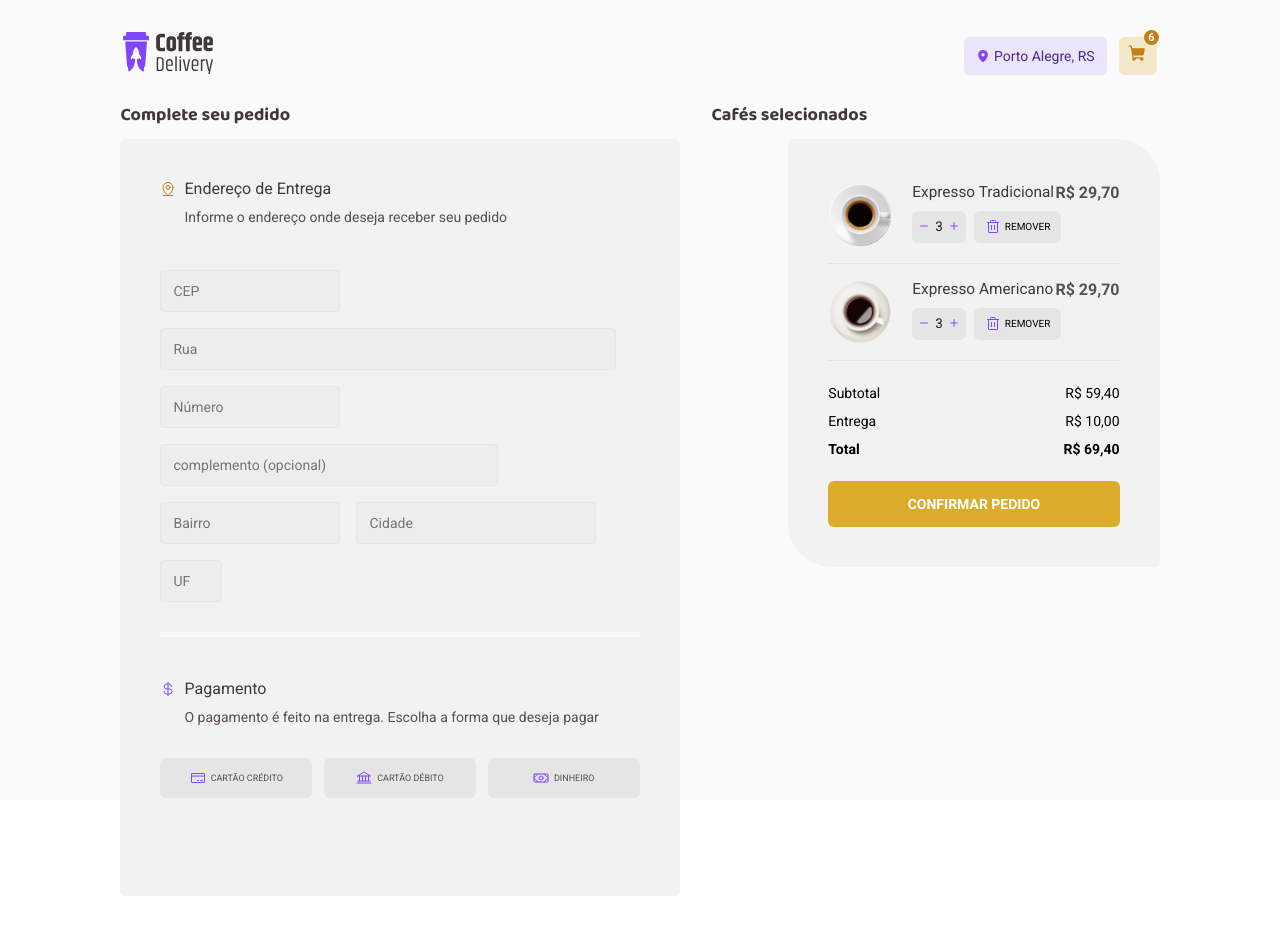
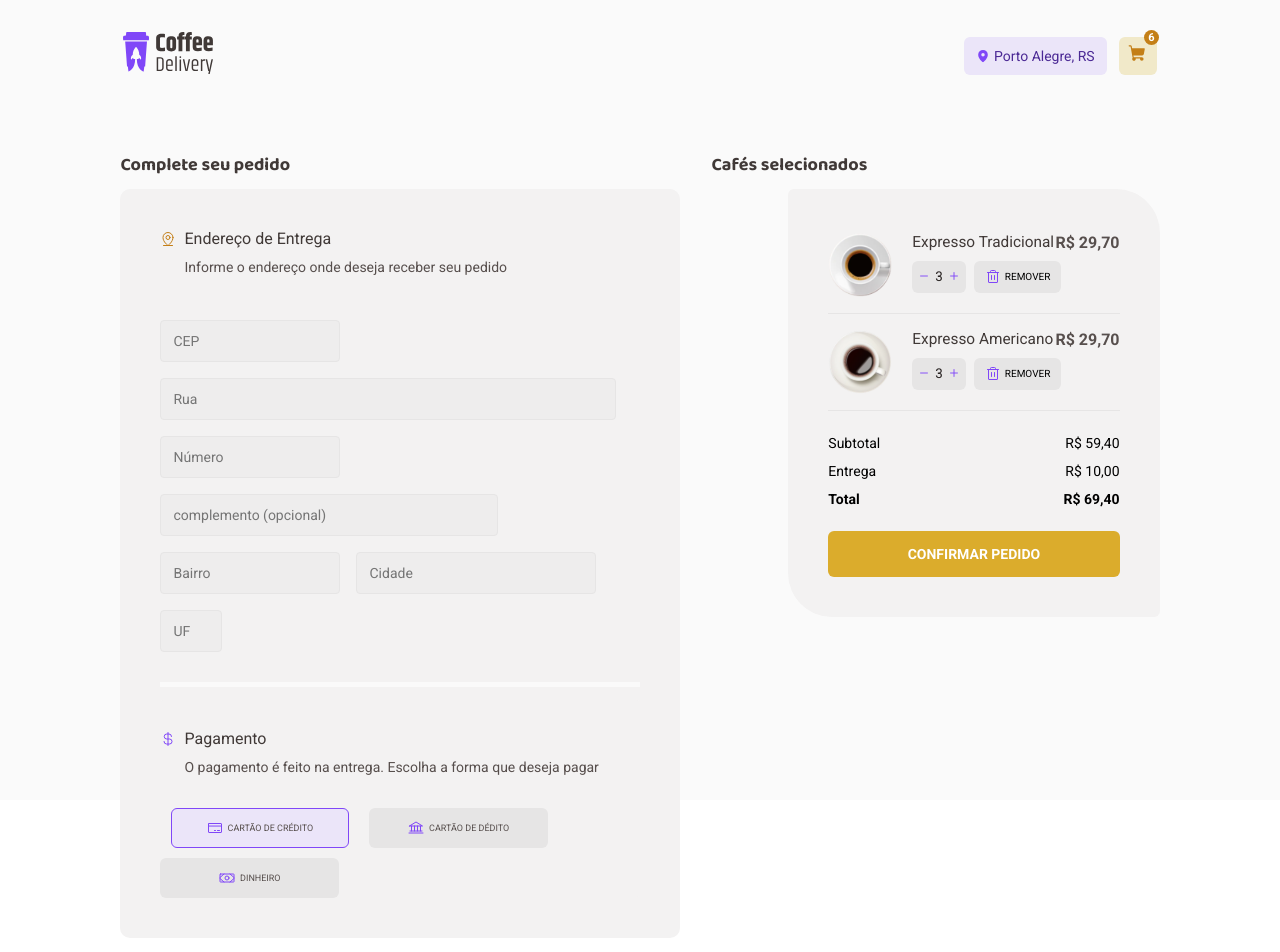
Before and after one commit to Jessica-Garcia/coffee-delivery-react, a React (Vite) app: page /checkout in a window 1280 px wide. Shown: the top 952 px of the page. Before the commit the page ends 896 px from the top, so only its background shows below. Built offline with nearby package versions, Linux system fonts and the light colour scheme; data requests are answered from the project's data file.

Commit message:
feat: complete product purchase

```diff
--- a/src/contexts/ProductsContext.tsx
+++ b/src/contexts/ProductsContext.tsx
@@ -24,13 +24,17 @@ interface OrderCheckout {
   neighborhood: string;
   city: string;
   uf: string;
+  paymentType: string;
+  /* paymentType: {
+    debit: string;
+    credit: string;
+    money: string;
+  }; */
 }
 
-interface PaymentOptions {
-  debit: string;
-  credit: string;
-  money: string;
-}
+/* interface PaymentOptions {
+  option: string | undefined;
+} */
 interface ProductsContextType {
   products: Product[];
   shoppingCart: ShoppingCartItem[];
@@ -44,6 +48,7 @@ interface ProductsContextType {
   getSubTotal: () => number;
   setItemQuantity: React.Dispatch<React.SetStateAction<number>>;
   createNewOrder: (data: OrderCheckout) => void;
+  clearShoppingCart: () => void;
 }
 
 export const ProductsContext = createContext({} as ProductsContextType);
@@ -53,10 +58,28 @@ export const ProductsProvider = ({ children }: ProductsProviderProps) => {
   const [products, setProducts] = useState<Product[]>([]);
   const [itemQuantity, setItemQuantity] = useState<number>(0);
   const [newOrder, setNewOrder] = useState<OrderCheckout>();
-  const [paymentOptions, setPaymentOptions] = useState<PaymentOptions>();
+
+  const loadProducts = useCallback(async () => {
+    const { data } = await api.get<Product[]>("products");
+    data && setProducts(data);
+  }, [setProducts]);
+
+  const loadCartProducts = useCallback(async () => {
+    const { data } = await api.get<ShoppingCartItem[]>("cart");
+    data && setShoppingCart(data);
+  }, [setShoppingCart]);
 
   const createNewOrder = (data: OrderCheckout) => {
-    const { cep, street, number, complement, neighborhood, city, uf } = data;
+    const {
+      cep,
+      street,
+      number,
+      complement,
+      neighborhood,
+      city,
+      uf,
+      paymentType,
+    } = data;
 
     setNewOrder({
       cep,
@@ -66,6 +89,7 @@ export const ProductsProvider = ({ children }: ProductsProviderProps) => {
       neighborhood,
       city,
       uf,
+      paymentType,
     });
   };
 
@@ -127,19 +151,17 @@ export const ProductsProvider = ({ children }: ProductsProviderProps) => {
     return subTotal;
   };
 
-  const loadProducts = useCallback(async () => {
-    const { data } = await api.get<Product[]>("products");
-    data && setProducts(data);
-  }, [setProducts]);
+  const clearShoppingCart = async () => {
+    await shoppingCart.forEach((item) => {
+      api.delete<ShoppingCartItem>(`cart/${item.id}`);
+    });
+    amountItemsInHeaderCart();
+    loadCartProducts();
+  };
 
   useEffect(() => {
     loadProducts();
   }, [loadProducts]);
-
-  const loadCartProducts = useCallback(async () => {
-    const { data } = await api.get<ShoppingCartItem[]>("cart");
-    data && setShoppingCart(data);
-  }, [setShoppingCart]);
 
   useEffect(() => {
     loadCartProducts();
@@ -160,6 +182,7 @@ export const ProductsProvider = ({ children }: ProductsProviderProps) => {
         amountItemsInHeaderCart,
         getSubTotal,
         createNewOrder,
+        clearShoppingCart,
       }}
     >
       {children}
--- a/src/pages/Checkout/index.tsx
+++ b/src/pages/Checkout/index.tsx
@@ -41,7 +41,6 @@ import {
   TitleContainer,
   Totalbutton,
   TotalContainer,
-  Type,
   Values,
 } from "./styles";
 import { useForm } from "react-hook-form";
@@ -55,6 +54,7 @@ const checkoutFormSchema = z.object({
   neighborhood: z.string(),
   city: z.string(),
   uf: z.string(),
+  paymentType: z.string(),
 });
 
 type CheckoutFormInputs = z.infer<typeof checkoutFormSchema>;
@@ -64,12 +64,13 @@ export const Checkout = () => {
 
   const {
     shoppingCart,
-    setShoppingCart,
+    clearShoppingCart,
     addToShoppingCart,
     removeItemFromShoppingCart,
     removeAllItemsFromShoppingCart,
     getSubTotal,
     createNewOrder,
+    setItemQuantity,
   } = useContext(ProductsContext);
 
   const {
@@ -84,7 +85,16 @@ export const Checkout = () => {
   const deliveryValue = 10;
 
   const handleCreateNewOrder = (data: CheckoutFormInputs) => {
-    const { cep, street, number, complement, neighborhood, city, uf } = data;
+    const {
+      cep,
+      street,
+      number,
+      complement,
+      neighborhood,
+      city,
+      uf,
+      paymentType,
+    } = data;
 
     createNewOrder({
       cep,
@@ -94,9 +104,11 @@ export const Checkout = () => {
       neighborhood,
       city,
       uf,
+      paymentType,
     });
     reset();
-    setShoppingCart([]);
+    clearShoppingCart();
+    setItemQuantity(0);
     navigate("/success");
   };
 
@@ -196,17 +208,41 @@ export const Checkout = () => {
                 </SubTitle>
               </TitleContainer>
               <PaymentTypes>
-                <Type>
+                <input
+                  form="checkout"
+                  type="radio"
+                  id="credit"
+                  value="Cartão de crédito"
+                  {...register("paymentType")}
+                  defaultChecked
+                />
+                <label htmlFor="credit">
                   <CreditCard size={16} color="#8047F8" />
-                  CARTÃO CRÉDITO
-                </Type>
-                <Type>
+                  Cartão de crédito
+                </label>
+
+                <input
+                  form="checkout"
+                  type="radio"
+                  id="debit"
+                  value="Cartão de débito"
+                  {...register("paymentType")}
+                />
+                <label htmlFor="debit">
                   <Bank size={16} color="#8047F8" />
-                  CARTÃO DÉBITO
-                </Type>
-                <Type>
-                  <Money size={16} color="#8047F8" /> DINHEIRO
-                </Type>
+                  Cartão de Dédito
+                </label>
+                <input
+                  form="checkout"
+                  type="radio"
+                  id="money"
+                  value="Dinheiro"
+                  {...register("paymentType")}
+                />
+                <label htmlFor="money">
+                  <Money size={16} color="#8047F8" />
+                  Dinheiro
+                </label>
               </PaymentTypes>
             </PaymentTypeContainer>
           </CompleteOrderContent>
--- a/src/pages/Checkout/styles.ts
+++ b/src/pages/Checkout/styles.ts
@@ -22,17 +22,18 @@ export const CheckoutContent = styled.section`
   width: 85%;
   height: 100%;
   display: flex;
-  // border: solid blue 5px;
+  //border: solid blue 5px;
   //justify-content: space-between;
   gap: 32px;
+  margin-top: 50px;
   /* position: absolute;
   top: 0;
   bottom: 0; */
+  height: max-content;
 `;
 
 export const CompleteOrderContainer = styled.section`
-  // border: solid lightblue 5px;
-
+  //border: solid lightblue 5px;
   display: flex;
   flex-direction: column;
   align-items: flex-start;
@@ -41,7 +42,7 @@ export const CompleteOrderContainer = styled.section`
   width: 90%;
 
   max-width: 640px;
-  height: 100%;
+  min-height: 100%;
   span {
     font-family: "Baloo 2", cursive;
     width: 170px;
@@ -61,7 +62,7 @@ export const CompleteOrderContainer = styled.section`
 `;
 
 export const CompleteOrderContent = styled.article`
-  // border: solid yellow 5px;
+  //border: solid yellow 5px;
   display: flex;
   flex-direction: column;
   align-items: flex-start;
@@ -70,8 +71,8 @@ export const CompleteOrderContent = styled.article`
   gap: 12px;
   width: 100%;
   max-width: 640px;
-  height: max-content;
-  border-radius: 6px;
+  border-radius: 10px;
+  margin-bottom: 40px;
 `;
 
 export const TitleContainer = styled.div`
@@ -182,15 +183,14 @@ export const FormInput = styled.input<
 `;
 
 export const PaymentTypeContainer = styled.div`
-  // border: solid blue 5px;
+  //border: solid blue 5px;
   padding-top: 30px;
   height: max-content;
   display: flex;
   flex-direction: column;
   align-items: flex-start;
-  //gap: 32px;
   max-width: 640px;
-  min-height: 207px;
+  min-height: 110px;
   width: 100%;
   background: #f3f2f2;
   border-radius: 6px;
@@ -202,12 +202,59 @@ export const PaymentTypes = styled.div`
   flex-wrap: wrap;
   justify-content: flex-start;
   align-items: center;
-  gap: 12px;
+  gap: 10px;
   width: 100%;
   height: max-content;
+
+  input:checked + label {
+    background: #ebe5f9;
+    border: 1px solid #8047f8;
+  }
+
+  label {
+    border: 0;
+    display: flex;
+    align-items: center;
+    justify-content: center;
+    padding: 16px;
+    gap: 5px;
+    max-width: 178.67px;
+    width: 30%;
+    flex-grow: 1;
+    max-height: 51px;
+    height: 40px;
+    font-family: "Roboto";
+    font-style: normal;
+    font-weight: 400;
+    font-size: clamp(9px, 0.57vw, 10px);
+    line-height: 160%;
+    text-transform: uppercase;
+    color: #574f4d;
+    background: #e6e5e5;
+    border-radius: 6px;
+
+    &:hover {
+      background: #d7d5d5;
+      transition: background 0.3s;
+    }
+  }
+
+  input[type="radio"] {
+    visibility: hidden;
+    opacity: 0;
+    width: 0.1px;
+    height: 0.1px;
+  }
 `;
 
-export const Type = styled.button`
+export const Type = styled.input`
+  &:focus {
+    background: #ebe5f9;
+    border: 1px solid #8047f8;
+  }
+`;
+
+/* export const RadioLabel = styled.label`
   border: 0;
   display: flex;
   align-items: center;
@@ -233,13 +280,8 @@ export const Type = styled.button`
     background: #d7d5d5;
     transition: background 0.3s;
   }
-
-  &:focus {
-    background: #ebe5f9;
-    border: 1px solid #8047f8;
-  }
 `;
-
+ */
 export const SelectedProductsContainer = styled.section`
   //border: solid pink 5px;
   max-width: 448px;
--- a/src/pages/Success/index.tsx
+++ b/src/pages/Success/index.tsx
@@ -16,7 +16,7 @@ import { useContext } from "react";
 import { ProductsContext } from "../../contexts/ProductsContext";
 
 export const Success = () => {
-  const { shoppingCart, newOrder } = useContext(ProductsContext);
+  const { newOrder } = useContext(ProductsContext);
   return (
     <SuccessContainer>
       <BannerContainer>
@@ -55,7 +55,7 @@ export const Success = () => {
                 <CurrencyDollar weight="fill" />
               </div>
               <span>
-                Pagamento na entrega <strong>Cartão de Crédito</strong>
+                Pagamento na entrega <strong>{newOrder?.paymentType}</strong>
               </span>
             </OderDetails>
           </OrderInfoContent>
```
